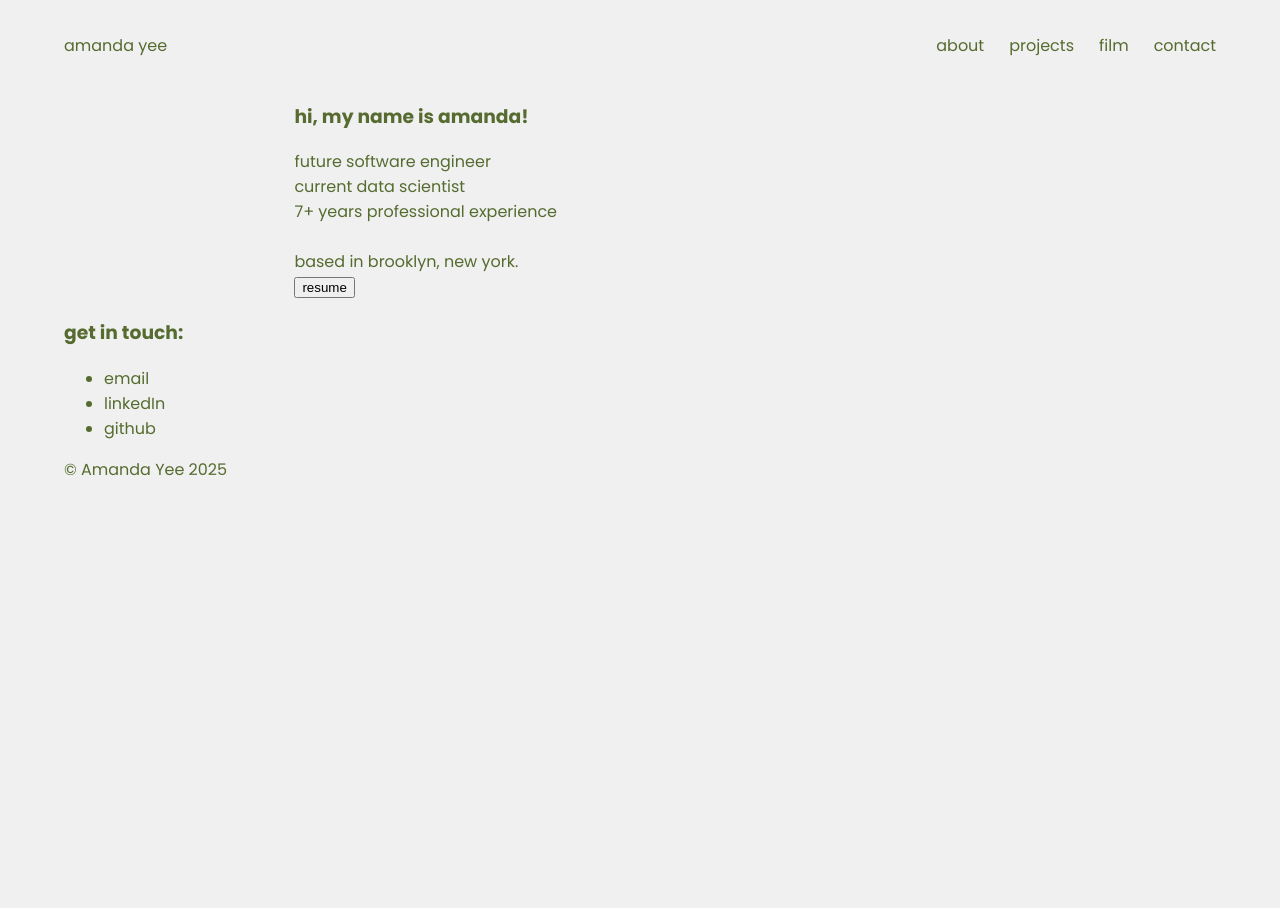
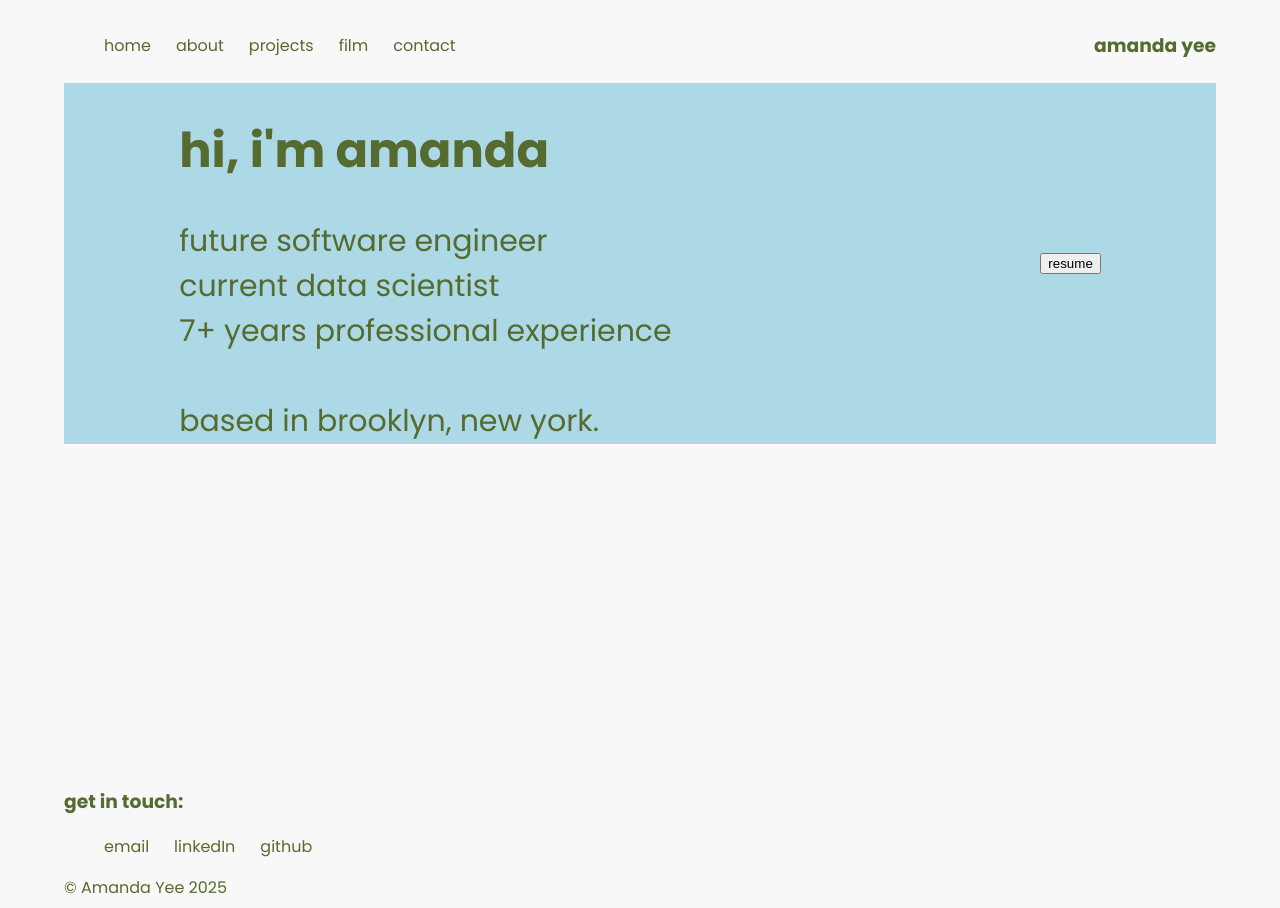
Before and after one commit to amanda-yee/amanda-yee-portfolio, a React (Create React App) app in the folder client/: page / in a window 1280 px wide. Before the commit the page ends 800 px from the top, so only its background shows below. Built offline with nearby package versions, Linux system fonts and the light colour scheme.

Commit message:
create container for main landing page

```diff
--- a/client/src/App.js
+++ b/client/src/App.js
@@ -8,9 +8,11 @@ import Footer from './components/Footer';
 function App() {
   return (
     <div>
-      <Header />
 
-      <Intro />
+      <div className="container">
+        <Header />
+        <Intro />
+      </div>
 
       <Contact />
       <Footer/>
--- a/client/src/components/Contact.js
+++ b/client/src/components/Contact.js
@@ -2,7 +2,7 @@ const Contact = () => {
     return (
       <div className="">
         <h3>get in touch:</h3>
-        <ul>
+        <ul className="list">
             <li>
                 <a href="mailto: amandakyee@gmail.com">
                     email
--- a/client/src/components/Header.js
+++ b/client/src/components/Header.js
@@ -1,14 +1,14 @@
 const Header = () => {
     return (
       <header className="header">
-        amanda yee
-
-        <ul className="header-list">
+        <ul className="list">
+            <li>home</li>
             <li>about</li>
             <li>projects</li>
             <li>film</li>
             <li>contact</li>
         </ul>
+        <h3>amanda yee</h3>
       </header>
     );
 };
--- a/client/src/components/Intro.js
+++ b/client/src/components/Intro.js
@@ -1,15 +1,16 @@
 const Intro = () => {
     return (
       <div className="intro fade-in-diagonal">
-        <h3>hi, my name is amanda!</h3>
 
-        <div>
-            future software engineer<br></br>
-            current data scientist<br></br>
-            7+ years professional experience<br></br>
-            <br></br>
-            based in brooklyn, new york.
+        <div className="font-l">
 
+          <h1 className="font-xl">hi, i'm amanda</h1>
+
+          future software engineer<br></br>
+          current data scientist<br></br>
+          7+ years professional experience<br></br>
+          <br></br>
+          based in brooklyn, new york.
         </div>
 
         <button>
--- a/client/src/index.css
+++ b/client/src/index.css
@@ -8,7 +8,9 @@
 @layer base {
   :root {
     --primary-color: #556B2F;
-    --background-color: #f0f0f0;
+    --secondary-color: #B22F6B;
+    --third-color: #D1849D;
+    --background-color: #f8f8f8;
   }
 
   body {
@@ -28,13 +30,23 @@
     text-decoration: underline;
   }
 
-/*
-  h1 {
-    font-weight: 700;
-  } */
+  .font-l {
+    font-size: 30px;
+  }
+
+  .font-xl {
+    font-size: 48px;
+  }
 }
 
 @layer components {
+  .container {
+    height: 95vh; /* 95% of the viewport height */
+    display: flex;
+    flex-direction: column;
+    /* stack items vertically */
+  }
+
   .header {
     /* background-color: lightgrey; */
     display: flex;
@@ -43,15 +55,20 @@
     height: 75px;
   }
 
-  .header-list {
+  .list {
     list-style: none; /* remove bullet points */
     display: flex; /* display items in a row */
     gap: 25px;
   }
 
   .intro {
-    /* background-color: lightblue; */
-    margin-left: 20%;
+    display: flex;
+    align-items: center;
+    justify-content: space-between;
+
+    padding-left: 10%;
+    padding-right: 10%;
+    background-color: lightblue;
   }
 }
 
@@ -72,3 +89,22 @@
   animation: diagonalFadeIn 0.75s ease-out forwards;
   opacity: 50%;
 }
+
+
+/* top down fade in animation */
+@keyframes topDownFadeIn {
+  0% {
+    opacity: 0;
+    transform: translateY(-10%); /* fade in position */
+  }
+  100% {
+    opacity: 1;
+    transform: translateY(0); /* end at normal position */
+  }
+}
+
+/* apply animation to the target element */
+.fade-in-topdown {
+  animation: topDownFadeIn 0.75s ease-out forwards;
+  opacity: 50%;
+}
```
Also changed, not shown: client/public/ay-logo.png (added), 1 other file (tests, documents, lock files or other folders).
